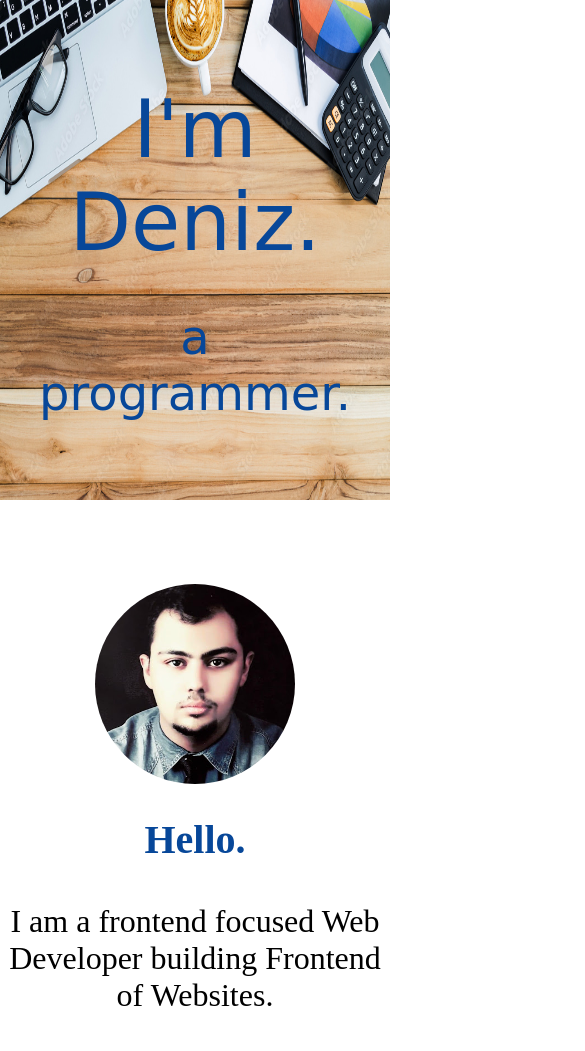
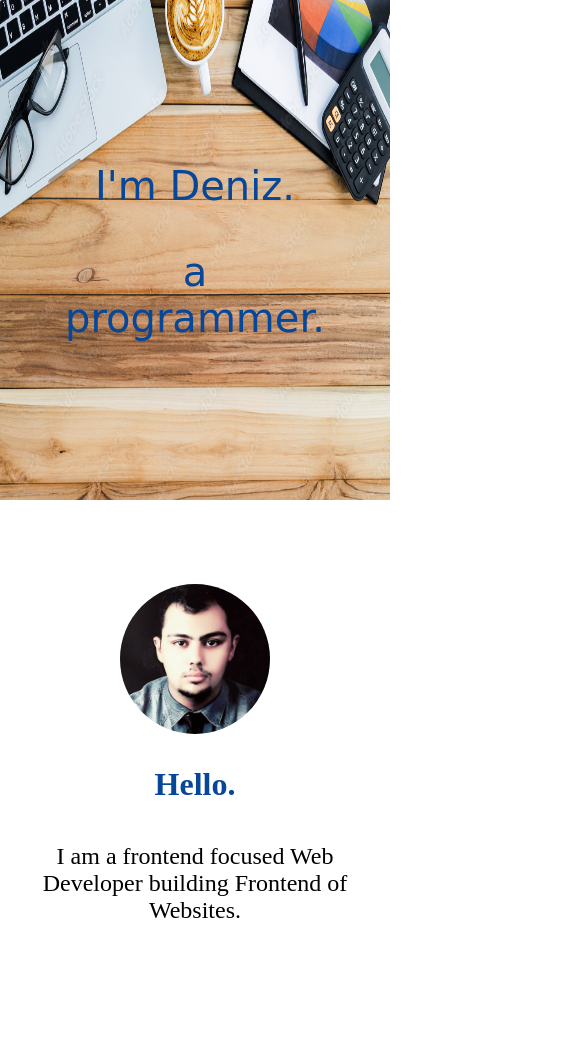
Before and after one commit to DenizAysen/Online-Porfolio, a plain HTML site: page index.html in a window 390 px wide. Shown: the top 1051 px of the page, 585 px wide, since content can reach past the window. Drawn offline with Linux system fonts and the light colour scheme.

Commit message:
Add files via upload

```diff
--- a/style.css
+++ b/style.css
@@ -110,10 +110,32 @@ a{
     font-size: 1rem;
 }
 @media (max-width: 480px){
+    .Ttext{
+        font-size: 2.5rem;
+    }
+    .Ttext > p{
+        font-size: 2.5rem;
+    }
+    .PP{
+        width: 150px;
+        height: 150px;
+    }
+    div > h2{
+        font-size: 2rem;
+    }
     .aboutme > p{
         font-size: 1.2rem;
         padding-left: 30px;
         padding-right: 30px;
+    }
+    .profile > p{
+        font-size: 1.5rem;
+        padding-left: 30px;
+        padding-right: 30px;
+    }
+    .project{
+        width: 150px;
+        height: 150px;
     }
 }
 
```
